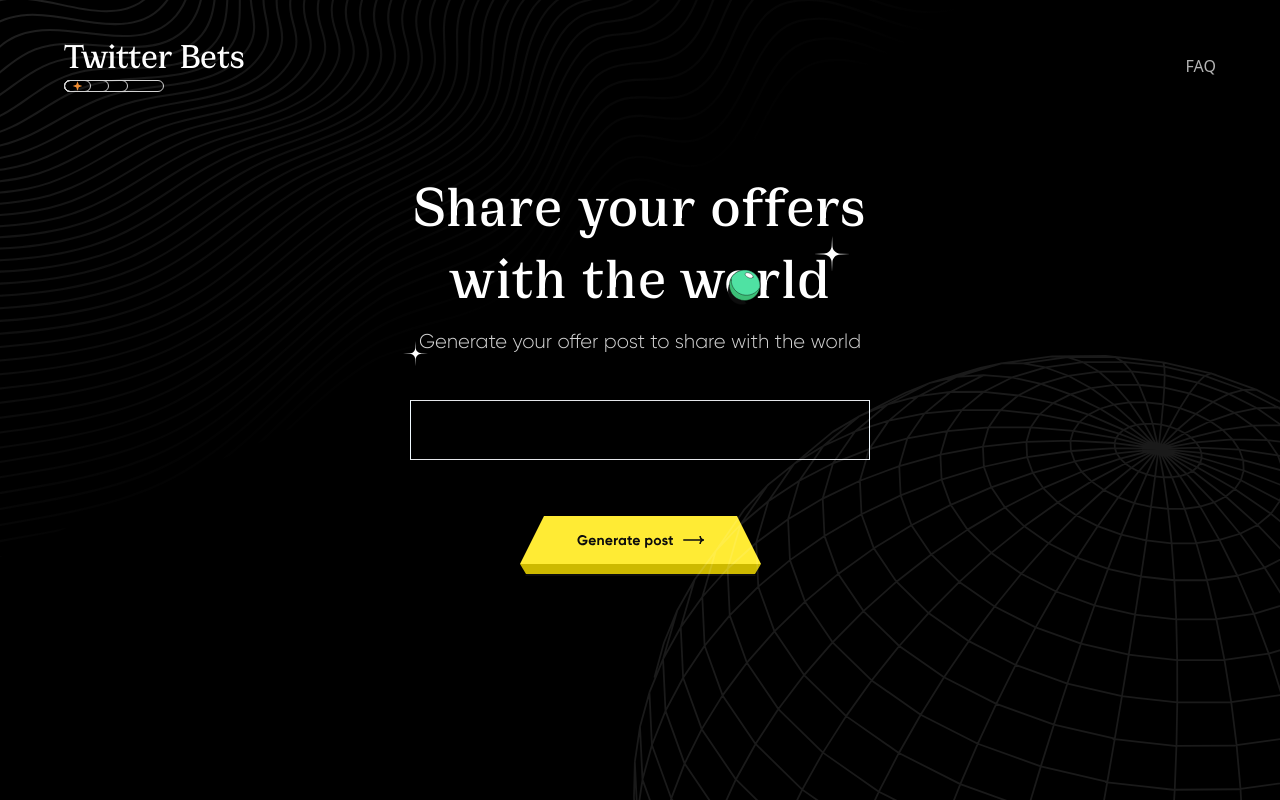
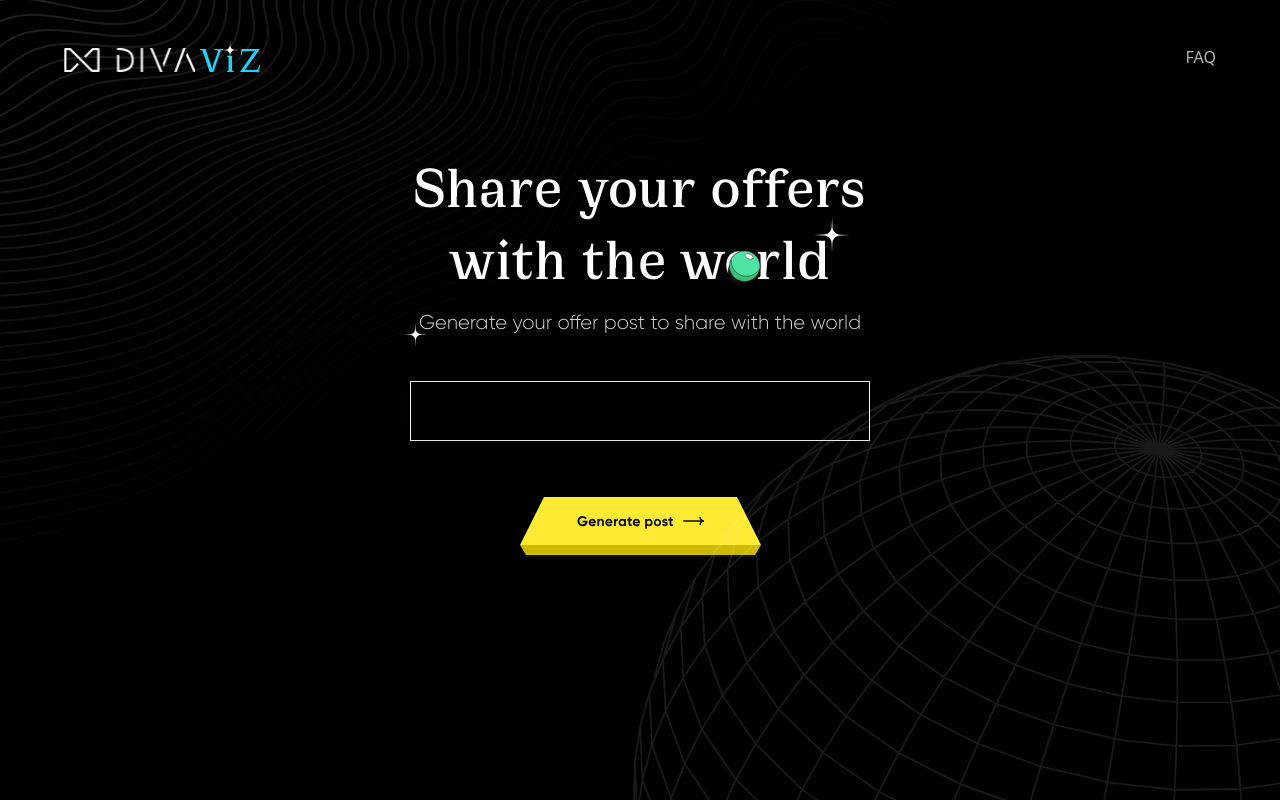
Before and after one commit to divaprotocol/twitter-bets, a Next.js app: page / in a window 1280 px wide. Built offline with nearby package versions, Linux system fonts and the light colour scheme.

Commit message:
change logo and fix decimal error

```diff
--- a/src/components/Header.tsx
+++ b/src/components/Header.tsx
@@ -5,15 +5,14 @@ const Header = () => {
 	return (
 		<>
 			<Head>
-				<title>Twitter Bets | Diva Protocol</title>
-				<meta name="description" content="Twitter Bets" />
+				<title>DIVA Viz | Diva Protocol</title>
+				<meta name="description" content="DIVA Viz" />
 				<link rel="icon" href="./favicon.svg" />
 			</Head>
 			<div className="pt-10 px-16 text-white flex justify-between items-center">
 				<div className=" text-4xl font-bold font-body">
-					<div>Twitter Bets</div>
 					<div>
-						<img src="./title-underline.svg" alt="design" />
+						<img src="./DIVA-Viz-logo.svg" alt="logo" />
 					</div>
 				</div>
 				<div className="text-base cursor-pointer opacity-70">
--- a/src/components/poolOffer.tsx
+++ b/src/components/poolOffer.tsx
@@ -82,16 +82,16 @@ const PoolOffer = ({ pool }: { pool: any }) => {
 
 	// TODO it collateral token doesn't need to have 18 decimals. Query the number of decimals and replace 18 in here
 	const maxYield =
-		(Number(formatUnits(takerCollateralAmount, decimal)) +
-			Number(formatUnits(makerCollateralAmount, decimal))) /
-		Number(formatUnits(takerCollateralAmount, decimal))
+		(Number(formatUnits(pool.takerCollateralAmount, decimal)) +
+			Number(formatUnits(pool.makerCollateralAmount, decimal))) /
+		Number(formatUnits(pool.takerCollateralAmount, decimal))
 
 	useEffect(() => {
 		// TODO Use decimals correctly
 		setMaxYieldTaker(
-			(Number(formatUnits(takerCollateralAmount, decimal)) +
-				Number(formatUnits(makerCollateralAmount, decimal))) /
-				Number(formatUnits(takerCollateralAmount, decimal))
+			(Number(formatUnits(pool.takerCollateralAmount, decimal)) +
+				Number(formatUnits(pool.makerCollateralAmount, decimal))) /
+				Number(formatUnits(pool.takerCollateralAmount, decimal))
 		)
 	}, [pool])
 
@@ -115,7 +115,7 @@ const PoolOffer = ({ pool }: { pool: any }) => {
 	}, [pool.collateralToken])
 
 	return (
-		<div className="mt-6">
+		<div className="mt-6 mb-10">
 			<div
 				className="border-8 border-[#D9D9D9] w-[1000px] min-h-[580px]  bg-[#000000] relative pointer-events-none px-10"
 				id="my-node">
@@ -134,12 +134,14 @@ const PoolOffer = ({ pool }: { pool: any }) => {
 							</div>
 						</div>
 
-						<div className="pt-4 flex items-center font-text">
-							<div className="mr-2">
-								<img src="./Tokens.svg" alt="tokens" />
+						<div className="pt-4 font-text">
+							<div className="flex items-center">
+								<div className="mr-2">
+									<img src="./Tokens.svg" alt="tokens" />
+								</div>
+								<div className="text-4xl">{referenceAsset}</div>
 							</div>
-							<div className="text-4xl">{referenceAsset}</div>
-							<div className="text-xs text-[#8A8A8A] uppercase ml-10 font-text">{`AT ${
+							<div className="text-xs text-[#8A8A8A] uppercase mt-2 font-text">{`AT ${
 								getDateTime(expiryTime) + ' ' + userTimeZone()
 							}`}</div>
 						</div>
```
Also changed, not shown: public/DIVA-Viz-logo.svg (added).
